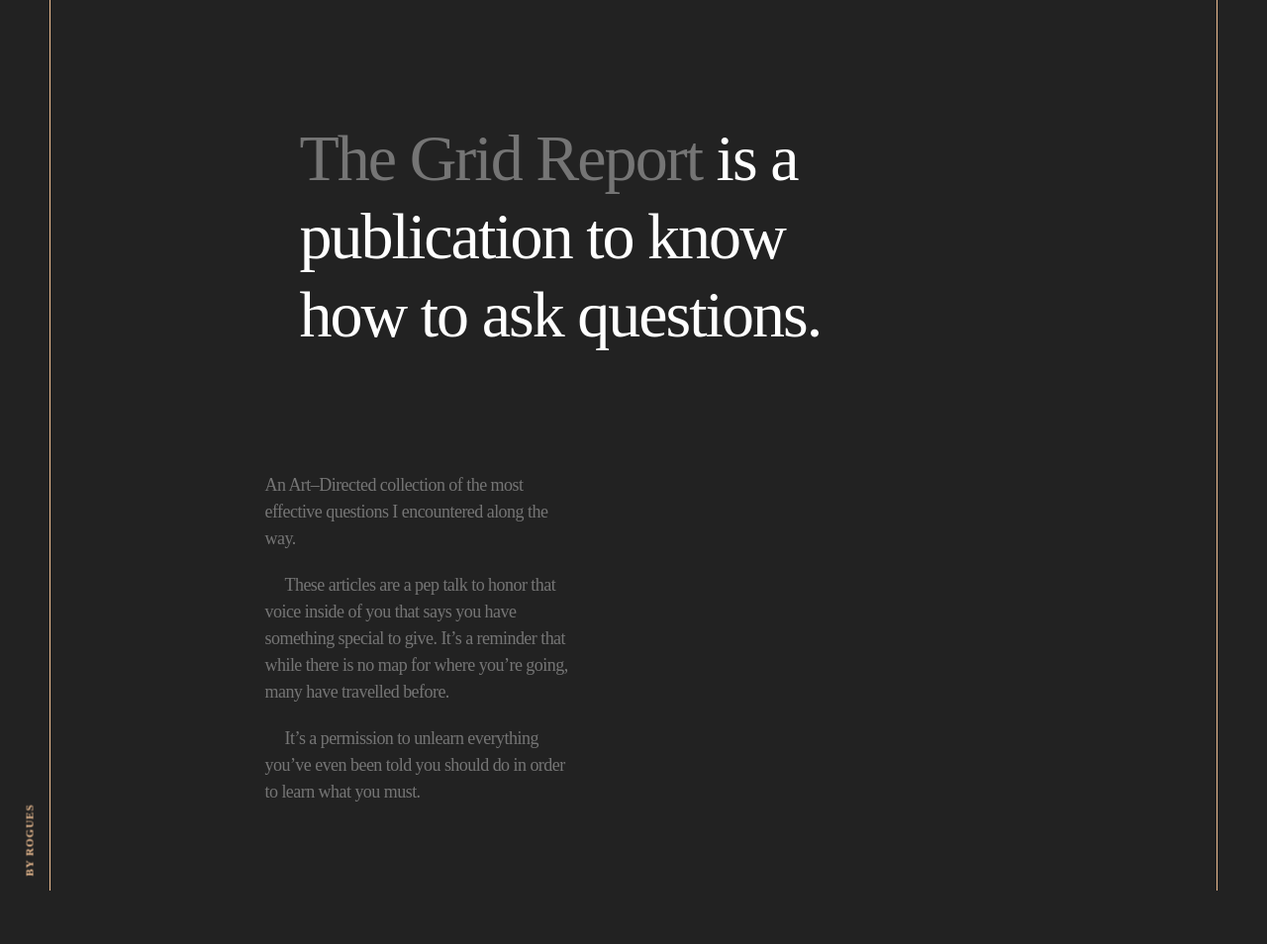
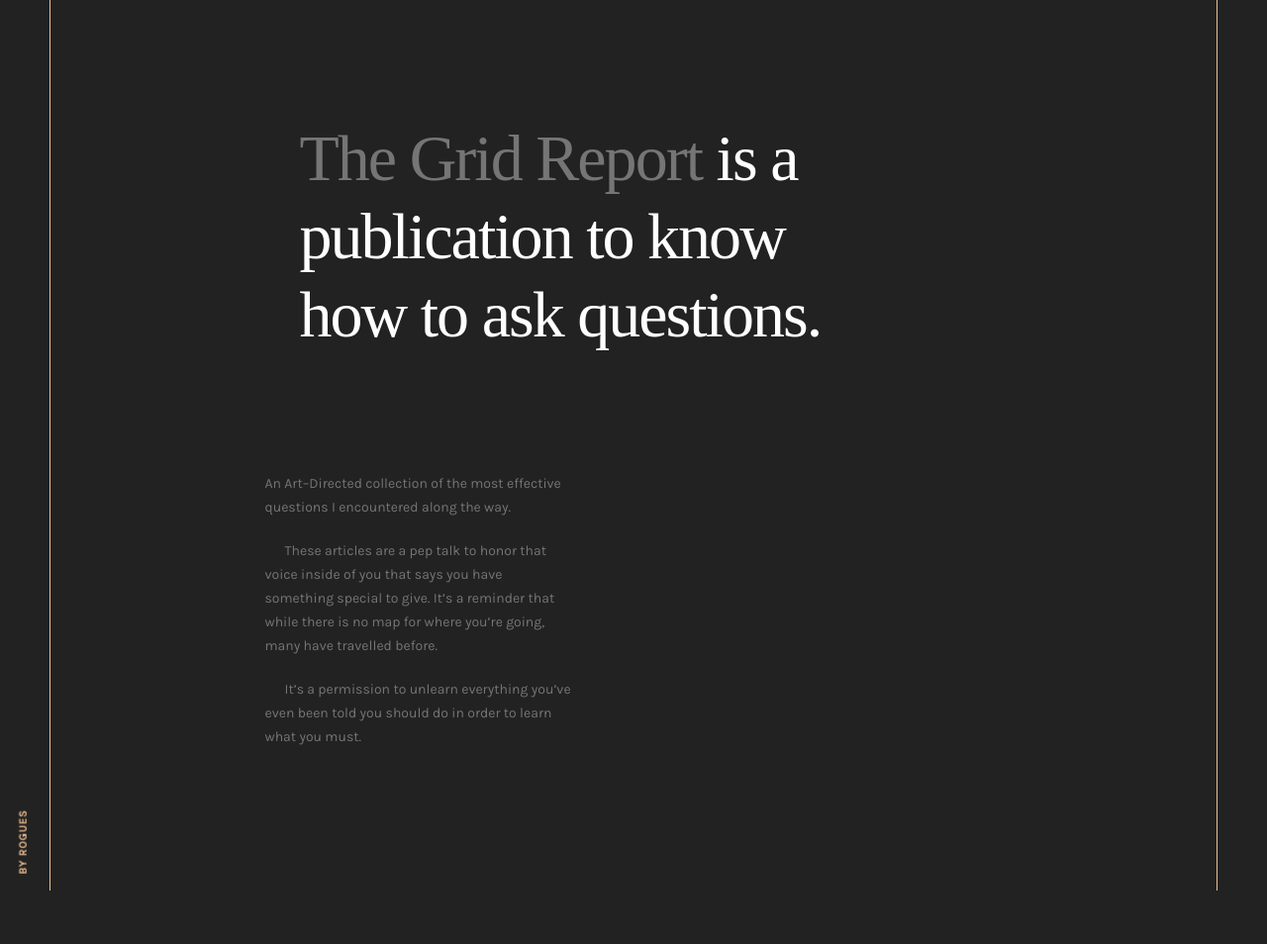
Before and after one commit to imrogues/thegrid.report, a Jekyll site: the page built from index.html, in a window 1280 px wide. Shown: the whole page at 99% size. Built offline with Jekyll 4.4.1, drawn with Linux system fonts in a browser that asks for light colours; nearby versions of some CDN libraries; some web fonts are replaced; after the commit the page ends 900 px from its top, so only the background shows below that.

Commit message:
[style] Use “Karla” Google font.

```diff
--- a/_sass/components/_articles.scss
+++ b/_sass/components/_articles.scss
@@ -13,8 +13,8 @@
 
   &__date {
     color: palette(boulder);
-    font-family: 'myriad-set-pro';
-    font-size: 13px;
+    font-family: 'Karla';
+    font-size: 12px;
     font-weight: 400;
     letter-spacing: 1px;
     line-height: 28px;
--- a/_sass/components/_excerpt.scss
+++ b/_sass/components/_excerpt.scss
@@ -1,9 +1,10 @@
 .excerpt {
   -webkit-hyphens: auto; // sass-lint:disable-line no-vendor-prefixes
   color: palette(boulder);
-  font-size: 18px;
+  font-family: 'Karla';
+  font-size: 14px;
   hyphens: auto;
-  letter-spacing: -0.030em;
+  line-height: 24px;
   margin: 0 auto;
   margin-top: 120px;
   max-width: 310px;
--- a/_sass/components/_index.scss
+++ b/_sass/components/_index.scss
@@ -12,7 +12,7 @@
   // sass-lint:enable no-vendor-prefixes
   bottom: 50px;
   color: palette(tacao);
-  font-family: 'myriad-set-pro';
+  font-family: 'Karla';
   font-size: 11px;
   font-style: normal;
   font-weight: 600;
@@ -20,7 +20,7 @@
   position: fixed;
   text-transform: uppercase;
   transform: rotate(270deg);
-  transform-origin: center 15px;
+  transform-origin: center 17px;
 }
 
 .line {
--- a/_sass/theme/_fonts.scss
+++ b/_sass/theme/_fonts.scss
@@ -1,10 +1,4 @@
-@font-face {
-  @include font('myriad-set-pro', normal, 400);
-}
-
-@font-face {
-  @include font('myriad-set-pro', normal, 600);
-}
+@charset 'utf-8';
 
 @font-face {
   @include font('et-book', normal, 400);
--- a/_sass/theme/_setup.scss
+++ b/_sass/theme/_setup.scss
@@ -1,4 +1,8 @@
 @charset 'utf-8';
+
+// sass-lint:disable no-url-domains, no-url-protocols
+@import url('https://fonts.googleapis.com/css?family=Karla');
+// sass-lint:enable no-url-domains, no-url-protocols
 
 * {
   &,
```
